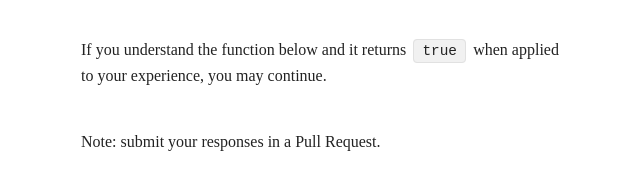
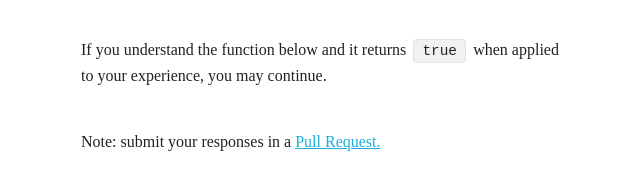
Before and after one commit to jmcsilva/jobs, a website: page javascript-developer.html in a window 1280 px wide. Shown: the part 1465-1656 px from the top of the page, 319-959 px from the left. Drawn offline with nearby package versions, Linux system fonts and the light colour scheme.

Commit message:
adding some instructions

```diff
--- a/javascript-developer.html
+++ b/javascript-developer.html
@@ -89,7 +89,7 @@
           <script src="https://gist.github.com/grabcode/492e2b35f61a4a1870342a2ccafe3d5d.js"></script>
         </p>
 
-        <p>Note: submit your responses in a Pull Request.</p>
+        <p>Note: submit your responses in a <a target="_blank" href="https://github.com/style-atlas/jobs">Pull Request.</a></p>
 
         <ol>
           <li>What does <code>validCandidate</code> expect and return?</li>
```
Also changed, not shown: readme.md.
